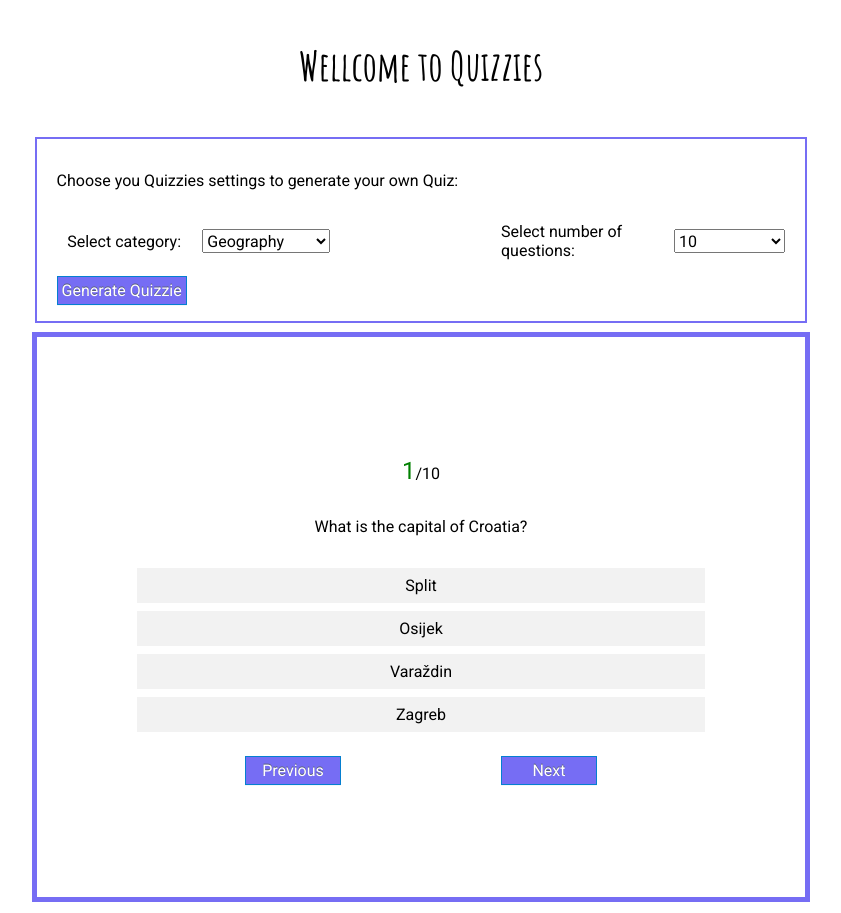
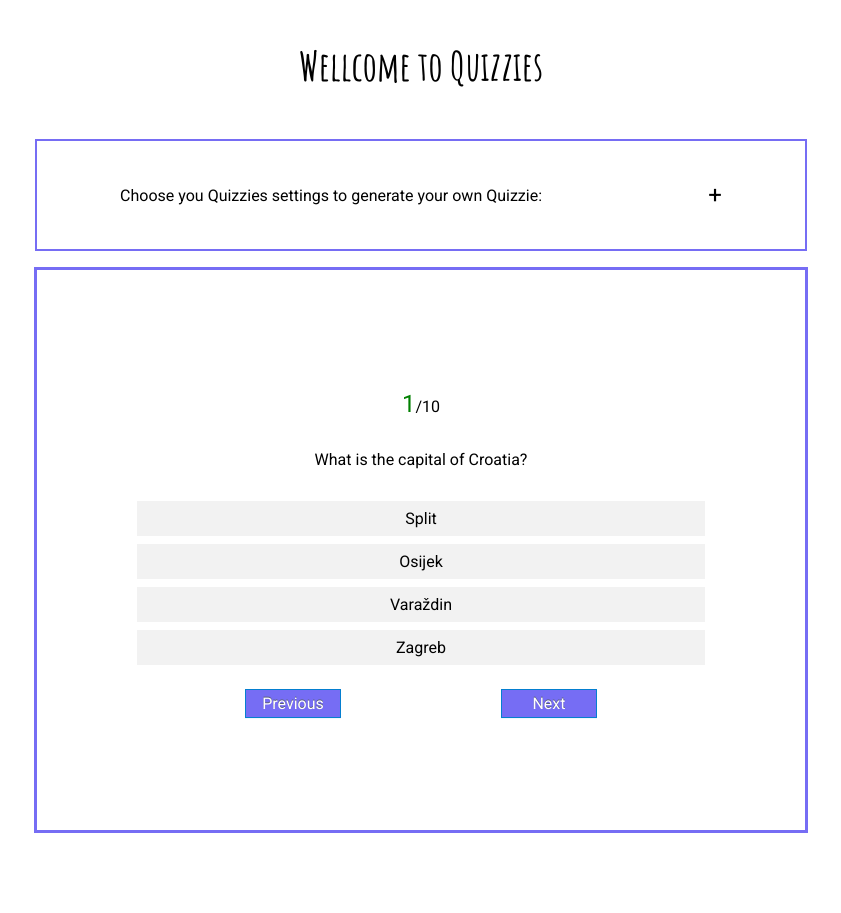
Before and after one commit to mmarkovi3g/Quizzies, a React (Create React App) app: page / in a window 1280 px wide. Shown: the whole page, without its empty margins (219-1060 px from the left). After the commit the page ends 849 px from the top, so only its background shows below. Built offline with nearby package versions, Linux system fonts and the light colour scheme.

Commit message:
Some small changes
* organized some css
* added functionality to show / hide input form (not sure if i will need that, just to try out)

```diff
--- /dev/null
+++ b/src/components/Form.css
@@ -0,0 +1,67 @@
+/* FORM CSS */
+
+.form {
+  background-color: white;
+  margin: 1rem auto 1rem auto;
+  width: 60vw;
+  height: auto;
+  display: flex;
+  flex-direction: column;
+  justify-content: center;
+  align-items: center;
+  overflow: hidden;
+  border-top: 3px solid #766df4;
+  border: 2px solid #766df4;
+  padding: 1rem 0 1rem 0;
+}
+
+.form_header {
+  display: flex;
+  flex-direction: row;
+  align-items: center;
+  justify-content: space-around;
+  width: 60vw;
+  padding: 0 2rem 0 2rem;
+}
+
+.form_header .toggler {
+  font-size: 1.5rem;
+  cursor: pointer;
+}
+
+.form_wrap {
+  width: 100%;
+  display: flex;
+  justify-content: space-between;
+  gap: 10rem;
+}
+
+form div {
+  width: 100%;
+  display: flex;
+  justify-content: space-around;
+  align-items: center;
+}
+
+.form p {
+  font-size: 1rem;
+}
+
+.form select {
+  font-size: 1rem;
+  width: 8rem;
+  height: 1.5rem;
+}
+
+.form button {
+  box-shadow: 0px 1px 0px 0px #f0f7fa;
+  background-color: #766df4;
+  border: 1px solid #057fd0;
+  cursor: pointer;
+  color: #ffffff;
+  font-size: 1rem;
+  padding: 0.4rem;
+  text-decoration: none;
+  text-shadow: 0px -1px 0px #5b6178;
+  width: auto;
+}
--- a/src/components/Form.js
+++ b/src/components/Form.js
@@ -1,11 +1,22 @@
-import "./Question.css";
+import "./Form.css";
+import { useState } from "react";
 
 export default function Form() {
+  const [isOpen, setIsOpen] = useState(false);
+  function toggleHandler() {
+    isOpen === false ? setIsOpen(true) : setIsOpen(false);
+  }
+
   return (
     <div className="form">
+      <div className="form_header">
+        <p>Choose you Quizzies settings to generate your own Quizzie: </p>
+        <p className="toggler" onClick={toggleHandler}>
+          {isOpen === false ? "+" : "x"}
+        </p>
+      </div>
+      {isOpen === true ? (
         <form>
-        <p>Choose you Quizzies settings to generate your own Quiz: </p>
-
           <div className="form_wrap">
             <div>
               <p>Select category: </p>
@@ -27,6 +38,9 @@ export default function Form() {
           </div>
           <button>Generate Quizzie</button>
         </form>
+      ) : (
+        ""
+      )}
     </div>
   );
 }
--- a/src/components/Question.css
+++ b/src/components/Question.css
@@ -1,54 +1,3 @@
-.form {
-  background-color: white;
-  margin: 1rem auto 1rem auto;
-  width: 60vw;
-  height: auto;
-  display: flex;
-  flex-direction: column;
-  justify-content: center;
-  align-items: center;
-  overflow: hidden;
-  outline: 2px solid #766df4;
-  padding: 1rem 0 1rem 0;
-}
-
-.form_wrap {
-  width: 100%;
-  display: flex;
-  justify-content: space-between;
-  gap: 10rem;
-}
-
-.form div {
-  width: 100%;
-  display: flex;
-  justify-content: space-around;
-  align-items: center;
-}
-
-.form p {
-  font-size: 1rem;
-}
-
-.form select {
-  font-size: 1rem;
-  width: 8rem;
-  height: 1.5rem;
-}
-
-.form button {
-  box-shadow: 0px 1px 0px 0px #f0f7fa;
-  background-color: #766df4;
-  border: 1px solid #057fd0;
-  cursor: pointer;
-  color: #ffffff;
-  font-size: 1rem;
-  padding: 0.25rem;
-  text-decoration: none;
-  text-shadow: 0px -1px 0px #5b6178;
-  width: auto;
-}
-
 /* QUESTIONS CSS */
 
 .question {
@@ -61,7 +10,7 @@
   justify-content: center;
   align-items: center;
   overflow: hidden;
-  outline: 5px solid #766df4;
+  border: 3px solid #766df4;
 }
 
 .question_number {
```
Lines whose indentation alone changed are shown as unchanged.
